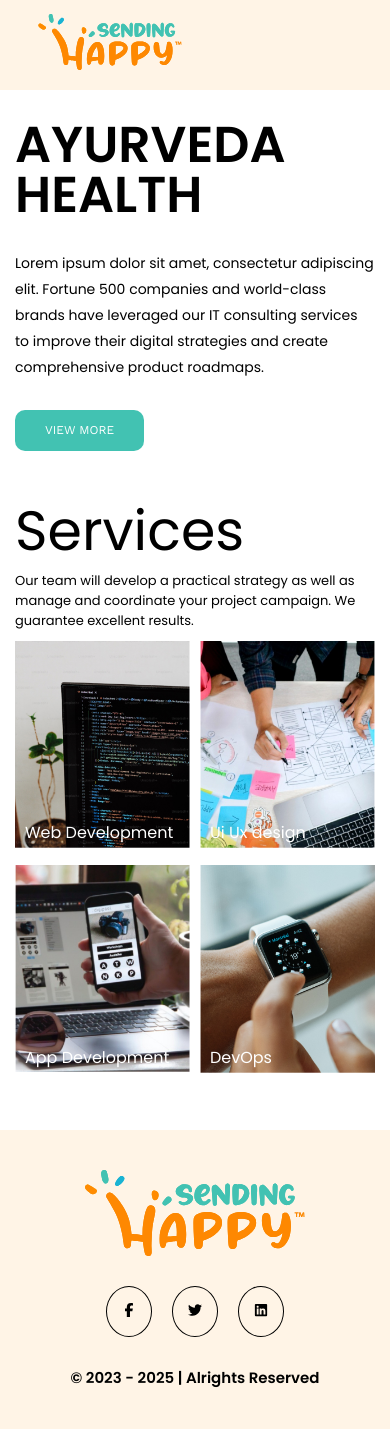
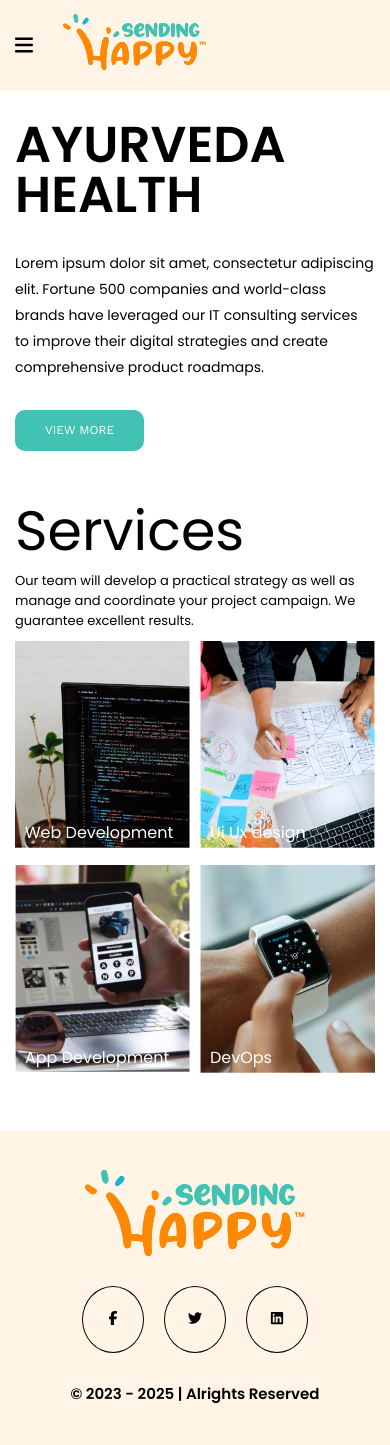
Before and after one commit to abhijith3110/Static-web-page-, a plain HTML site: page index.html in a window 390 px wide. Drawn offline with nearby package versions, Linux system fonts and the light colour scheme.

Commit message:
fix: fix styles and responsive styles

```diff
--- a/index.html
+++ b/index.html
@@ -26,6 +26,10 @@
 
     <div class="container-fluid">
         <div class="header">
+            <input type="checkbox" id="checking">
+            <label for="checking">
+                <img src="/icons/bars-solid.svg" alt="">
+            </label>
             <div class="header-logo">
                 <img src="/images/Layer_1.svg" alt="logo">
             </div>
@@ -38,7 +42,7 @@
                 </ul>
             </div>
         </div>
-
+    </div>
         <!-- banner -->
 
         <div class="container">
@@ -102,7 +106,8 @@
 
         <!-- footer -->
 
-        <footer class="footer">
+        <footer>
+            <div class="footer">
             <div class="footer-image">
                 <img src="/images/Layer_1.svg" alt="logo">
             </div>
@@ -116,8 +121,8 @@
             <div class="footer-copyright">
                 <p>© 2023 - 2025 | Alrights Reserved </p>
             </div>
+        </div>
         </footer>
-    </div>
 </body>
 
 </html>
--- a/mediaquery.css
+++ b/mediaquery.css
@@ -85,4 +85,24 @@
         grid-template-columns: repeat(2, 1fr);
         gap: 10px;
     }
+
+    label {
+        display: flex;
+        flex-direction: column;
+        margin: 0;
     }
+
+    label img {
+        height: 20px;
+    }
+
+    .header {
+        display: flex;
+        gap: 0;
+    }
+
+    .header-logo {
+        margin-left: 30px;
+    }
+
+}
--- a/style.css
+++ b/style.css
@@ -4,16 +4,27 @@
   font-family: Poppins;
 }
 
+.container-fluid{
+    background: rgba(255, 244, 230, 1);
+
+}
+
 .header-logo img {
-  width: 219.57px;
   height: 56px;
+}
+
+.header-logo{
+    margin: 0;
 }
 
 .header {
   display: flex;
   align-items: center;
   height: 90px;
-  background: rgba(255, 244, 230, 1);
+  max-width: 1100px;
+  margin: 0 auto;
+  padding: 0 15px;
+  gap: 200px
 }
 
 .header-nav-bar ul {
@@ -149,13 +160,19 @@
 }
 
 .footer {
-  background: rgba(255, 244, 230, 1);
   display: flex;
   flex-direction: column;
   justify-content: center;
   align-items: center;
-  padding: 40px 0px;
   gap: 30px;
+  max-width: 1100px;
+  margin: 0 auto;
+  padding: 0 15px;
+}
+
+footer{
+    background: rgba(255, 244, 230, 1);
+    padding: 40px 0px;
 }
 
 .footer-social-links-btn {
@@ -172,7 +189,7 @@
 
 .footer-icon {
   border: 1px solid;
-  padding: 12px;
+  padding: 20px;
   border-radius: 50%;
 }
 
@@ -190,3 +207,16 @@
   font-weight: 600;
   line-height: 22.5px;
 }
+
+.hamberger-menu{
+    height: 10px;
+    width: 20px;
+}
+
+#checking {
+    display: none;
+}
+
+label {
+    display: none;
+}
```
Also changed, not shown: icons/bars-solid.svg (added). Lines whose indentation alone changed are shown as unchanged.
